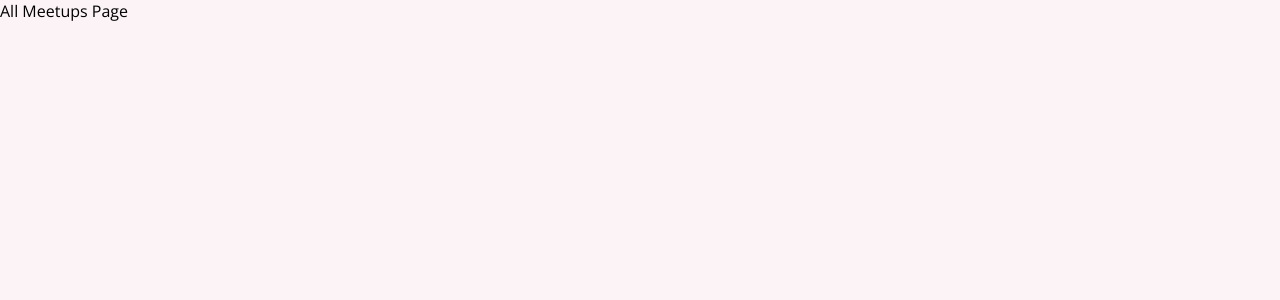
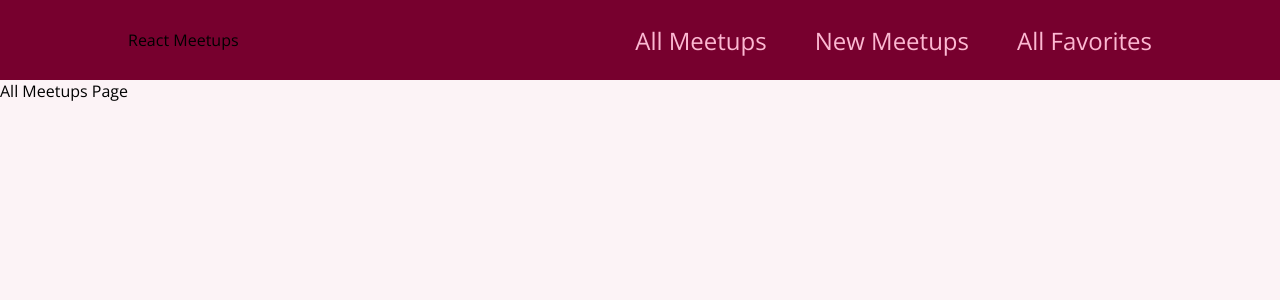
Before and after one commit to JinxyPyrope/react-refresher-project, a React (Create React App) app in the folder react-refresher-project/: page / in a window 1280 px wide. Shown: the top 300 px of the page. Built offline with nearby package versions, Linux system fonts and the light colour scheme.

Commit message:
Updated the components for navigation and its css

```diff
--- a/react-refresher-project/src/App.js
+++ b/react-refresher-project/src/App.js
@@ -2,10 +2,12 @@
 import AllMeetupsPage from "./pages/AllMeetups"
 import NewMeetupPage from "./pages/NewMeetup"
 import FavoritesPage from "./pages/Favorites"
+import MainNavigation from "./components/layout/MainNavigation"
 
 function App() {
   return (
     <div>
+      <MainNavigation />
       <Switch>
         <Route path="/" exact>
           <AllMeetupsPage />
--- /dev/null
+++ b/react-refresher-project/src/components/layout/MainNavigation.js
@@ -0,0 +1,25 @@
+import { Link } from "react-router-dom"
+import classes from './MainNavigation.module.css'
+
+function MainNavigation() {
+  return (
+    <header className={classes.header}>
+      <div>React Meetups</div>
+      <nav>
+        <ul>
+          <li>
+            <Link to="/">All Meetups</Link>
+          </li>
+          <li>
+            <Link to="/new-meetup">New Meetups</Link>
+          </li>
+          <li>
+            <Link to="/favorites">All Favorites</Link>
+          </li>
+        </ul>
+      </nav>
+    </header>
+  )
+}
+
+export default MainNavigation
--- /dev/null
+++ b/react-refresher-project/src/components/layout/MainNavigation.module.css
@@ -0,0 +1,47 @@
+.header {
+  width: 100%;
+  height: 5rem;
+  display: flex;
+  align-items: center;
+  justify-content: space-between;
+  background-color: #77002e;
+  padding: 0 10%;
+}
+
+.logo {
+  font-size: 2rem;
+  color: white;
+  font-weight: bold;
+}
+
+.header ul {
+  list-style: none;
+  margin: 0;
+  padding: 0;
+  display: flex;
+  align-items: baseline;
+}
+
+.header li {
+  margin-left: 3rem;
+}
+
+.header a {
+  text-decoration: none;
+  font-size: 1.5rem;
+  color: #fcb8d2;
+}
+
+.header a:hover,
+.header a:active,
+.header a.active {
+  color: white;
+}
+
+.badge {
+  background-color: #cc2062;
+  color: white;
+  border-radius: 12px;
+  padding: 0 1rem;
+  margin-left: 0.5rem;
+}
```
